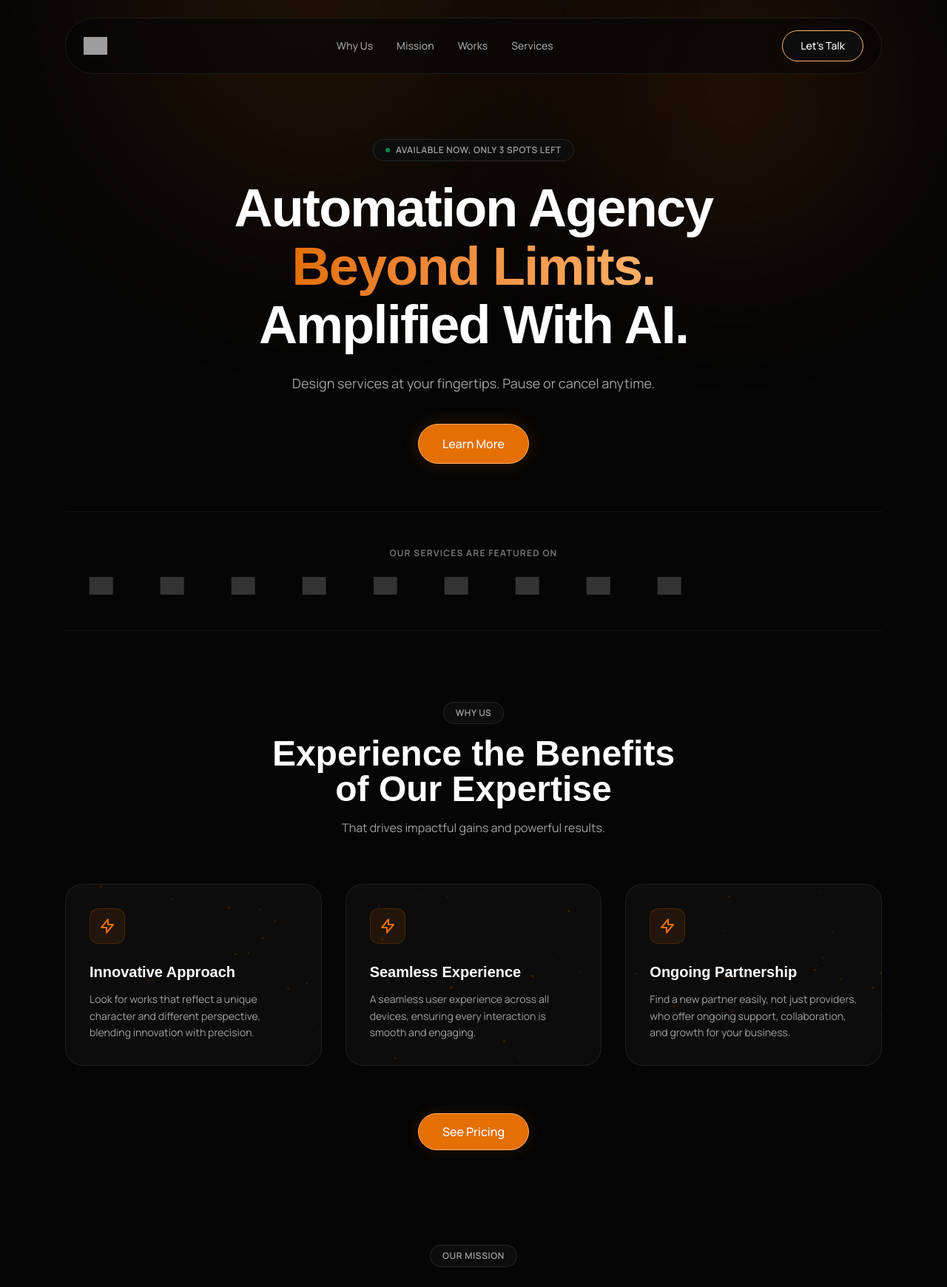
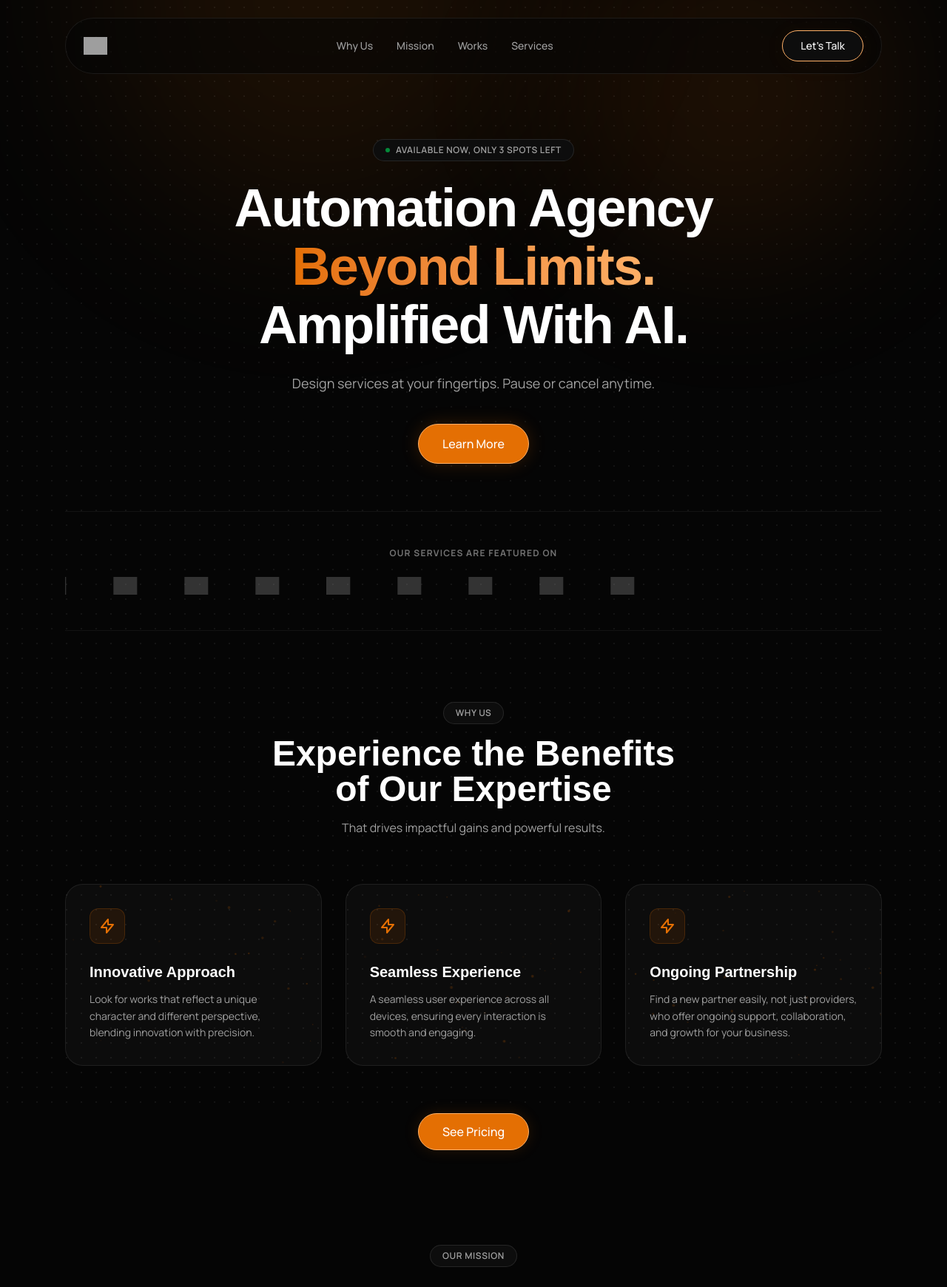
Before and after one commit to Tarster/webiumlabs_website, a Django app: page / in a window 1280 px wide. Shown: the top 1740 px of the page at 74% size. Run offline with Django 5.2, Linux system fonts and the light colour scheme; some libraries are stand-ins or nearby versions; grey boxes are pictures that could not be loaded.

Commit message:
Fix: Add shrink-0 and translate-100% to logo marquee tracks, and restore dot grid pattern on landing page background

```diff
--- a/templates/jinja2/home.html
+++ b/templates/jinja2/home.html
@@ -100,8 +100,9 @@
 </head>
 <body class="bg-dark-600 text-white font-manrope selection:bg-orange-500 selection:text-white overflow-x-hidden antialiased">
 
-    <!-- Background mesh gradients -->
-    <div class="absolute top-0 left-0 w-full h-[1200px] overflow-hidden pointer-events-none z-0">
+    <!-- Background mesh gradients & dot pattern -->
+    <div class="absolute top-0 left-0 w-full h-[1500px] overflow-hidden pointer-events-none z-0">
+        <div class="absolute inset-0 bg-dot-pattern opacity-85"></div>
         <div class="absolute -top-[300px] left-[10%] w-[600px] h-[600px] bg-orange-600/10 rounded-full blur-[120px]"></div>
         <div class="absolute -top-[100px] right-[5%] w-[450px] h-[450px] bg-orange-500/10 rounded-full blur-[100px]"></div>
     </div>
@@ -191,7 +192,7 @@
 
             <div class="flex relative w-full overflow-hidden select-none -webkit-mask-image-linear">
                 <!-- Inner sliding row -->
-                <div class="animate-marquee flex gap-16 pr-16 items-center">
+                <div class="animate-marquee flex gap-16 pr-16 items-center shrink-0">
                     <img class="h-6 opacity-30 hover:opacity-80 transition-opacity duration-300" src="https://framerusercontent.com/images/gtA2k0HxvLgyb2ShavqPh2ut8M.svg" alt="Client 1">
                     <img class="h-6 opacity-30 hover:opacity-80 transition-opacity duration-300" src="https://framerusercontent.com/images/v8pRoXjGv8Kuqg4GJYQjdWqJD0.svg" alt="Client 2">
                     <img class="h-6 opacity-30 hover:opacity-80 transition-opacity duration-300" src="https://framerusercontent.com/images/z6DLxkMPmuYBeO3zshpNfjAxLg8.svg" alt="Client 3">
@@ -199,7 +200,7 @@
                     <img class="h-6 opacity-30 hover:opacity-80 transition-opacity duration-300" src="https://framerusercontent.com/images/497xK9DhewPLaDj5d8bkw0cAg.svg" alt="Client 5">
                 </div>
                 <!-- Duplicate for seamless infinite loop -->
-                <div class="animate-marquee flex gap-16 pr-16 items-center" aria-hidden="true">
+                <div class="animate-marquee flex gap-16 pr-16 items-center shrink-0" aria-hidden="true">
                     <img class="h-6 opacity-30 hover:opacity-80 transition-opacity duration-300" src="https://framerusercontent.com/images/gtA2k0HxvLgyb2ShavqPh2ut8M.svg" alt="Client 1">
                     <img class="h-6 opacity-30 hover:opacity-80 transition-opacity duration-300" src="https://framerusercontent.com/images/v8pRoXjGv8Kuqg4GJYQjdWqJD0.svg" alt="Client 2">
                     <img class="h-6 opacity-30 hover:opacity-80 transition-opacity duration-300" src="https://framerusercontent.com/images/z6DLxkMPmuYBeO3zshpNfjAxLg8.svg" alt="Client 3">
```
Also changed, not shown: static/css/input.css (+6 -1 lines), static/css/style.css.
